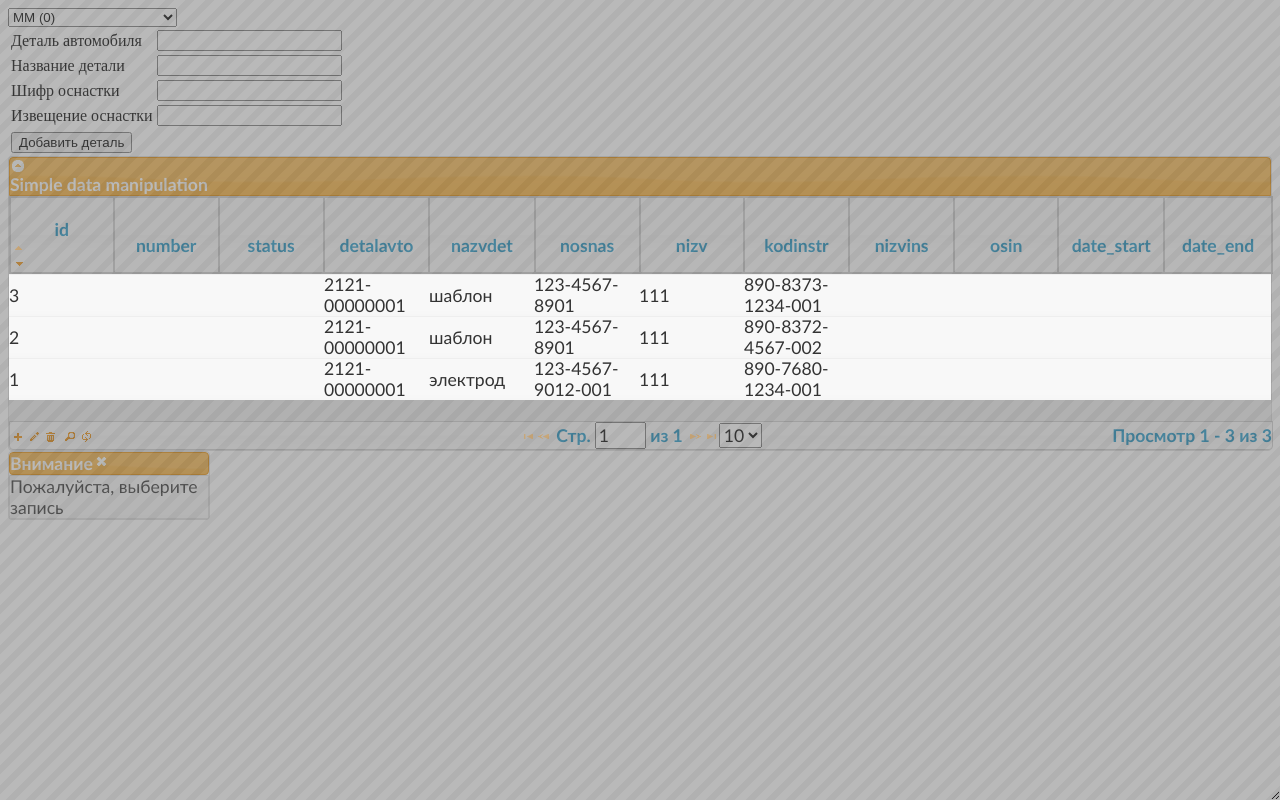
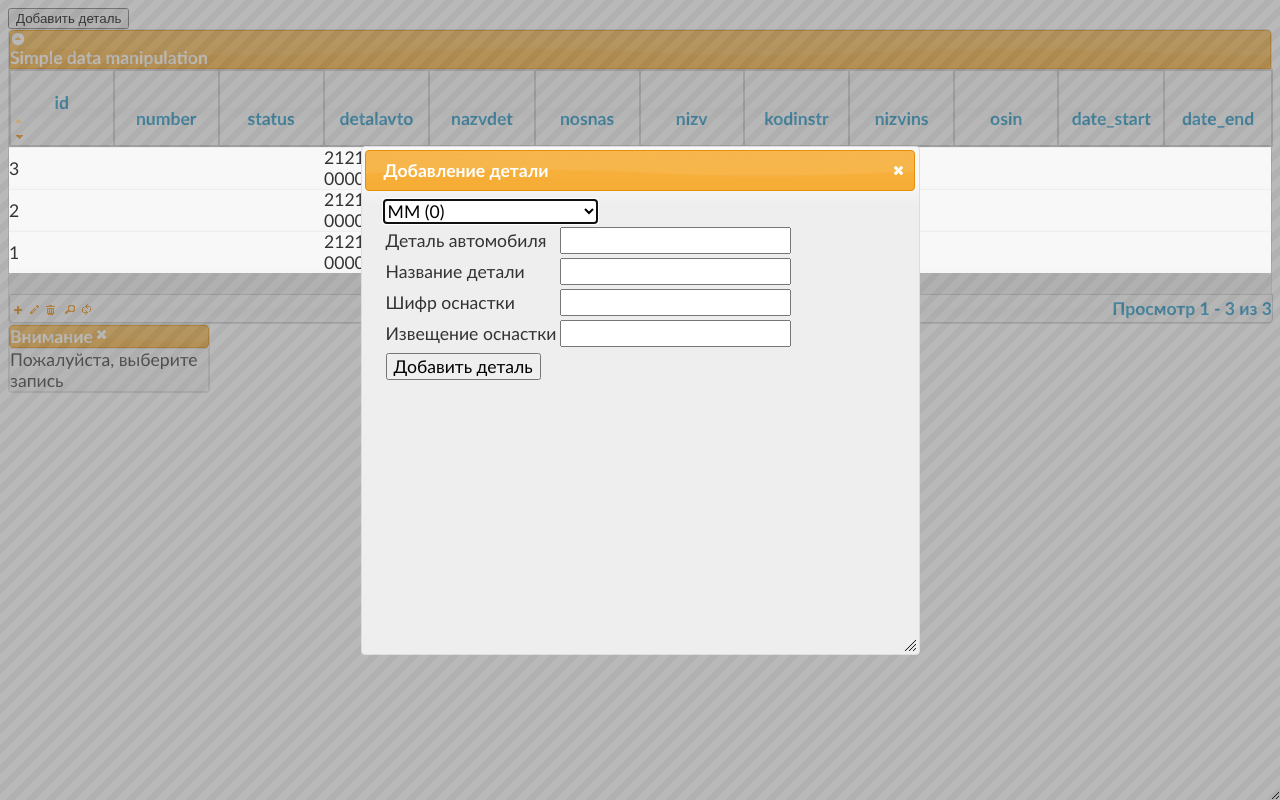
Before and after one commit to godmiv/old_khp, a PHP site: page /kohana/order/start in a window 1280 px wide. Run offline with PHP 8.4, Linux system fonts and the light colour scheme; data comes from the database, SQL or seed files in the repository; lists and menus that the app fills with data are empty; settings files or empty folders that the repository lacks are supplied; some libraries are stand-ins or nearby versions.

Commit message:
Форма добавления детали в модальном окне. Загружается сразу при обновлении страницы. Работает.

```diff
--- a/application/views/order/start.php
+++ b/application/views/order/start.php
@@ -24,6 +24,7 @@ $(document).ready(function(){
 		}
 	)
 	//$("#box").resizable();
+	opendialog();
 });
 
 $(function(){
@@ -80,15 +81,15 @@ $("#dialog").dialog({
 	width:550,				//ширина
 	height: 500,			//высота
 	modal: false           	//true -  окно модальное, false - нет
-/*	buttons: {
+	/*buttons: {
 		"Добавить текст в окно": function() { $("#dialog").text("опа! текст!"); },
 		"Закрыть": function() { $(this).dialog("close"); }
-	}
-*/
+	}*/
 });
 }
+
 </script>
-<!--input type="button" onclick="opendialog();" value="проба" /-->
+<input type="button" onclick="opendialog();" value="Добавить деталь" />
 <div id="dialog">
 <?php if (isset($errors)): ?>
 <p>Some errors were encountered, please check the details you entered.</p>
```
